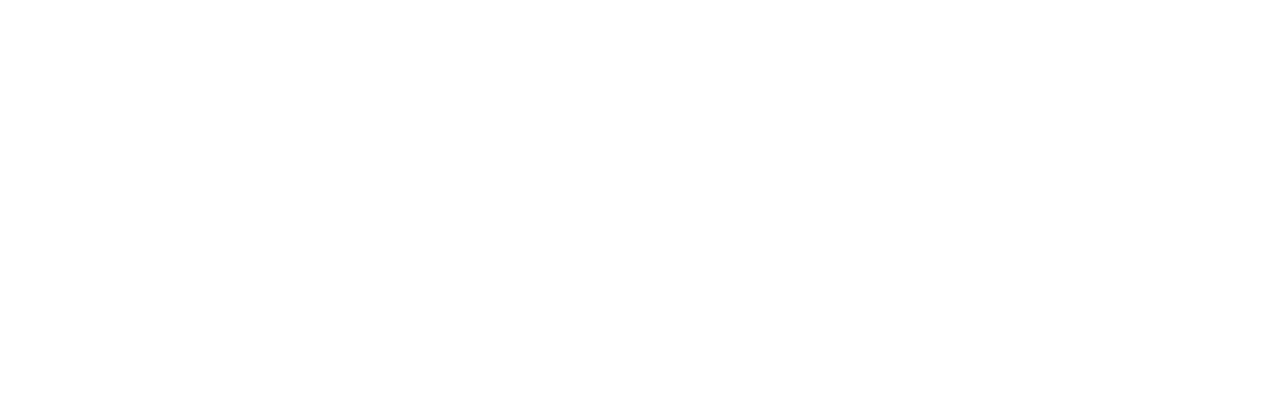
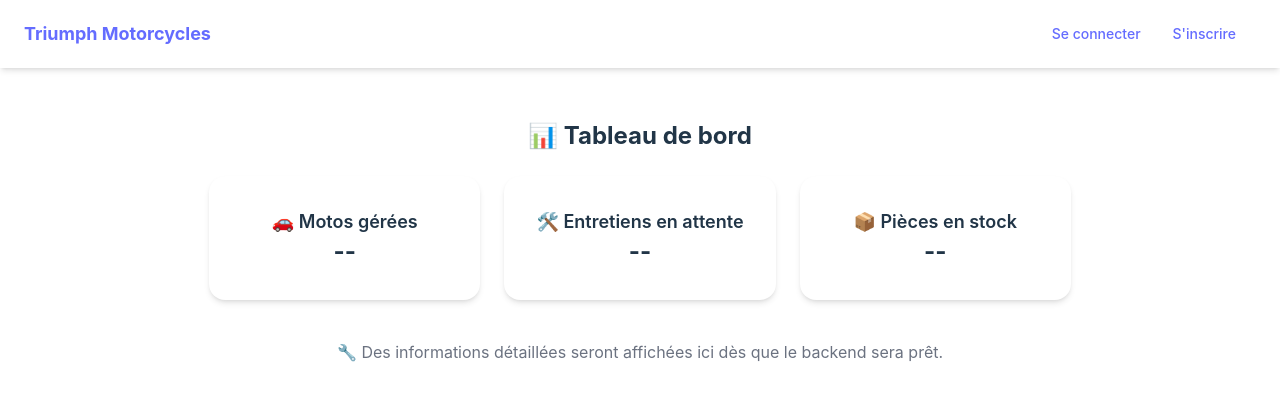
Before and after one commit to 37anton/CLEANCODEGROUPE10, a React (Vite) app in the folder front/: page /dashboard in a window 1280 px wide. Before the commit this address had no page. Shown: the top 400 px of the page. Built offline with nearby package versions, Linux system fonts and the light colour scheme; what notyf would draw is missing.

Commit message:
Mise en place du dashboard et d'une navbar (à améliorer)

```diff
--- a/front/src/App.tsx
+++ b/front/src/App.tsx
@@ -2,16 +2,25 @@
 import { BrowserRouter as Router, Routes, Route } from "react-router-dom";
 import Login from "./pages/Login";
 import Register from "./pages/Register";
+import Navbar from "./components/Navbar";
+import Dashboard from "./pages/Dashboard";
+import { AuthProvider } from "./context/AuthContext";
 
 
 function App() {
   return (
+    <AuthProvider>
       <Router>
+          <Navbar />
+          <div className="pt-16">
             <Routes>
               <Route path="/login" element={<Login />} />
               <Route path="/register" element={<Register />} />
+              <Route path="/dashboard" element={<Dashboard />} />
             </Routes>
+          </div>
         </Router>
+      </AuthProvider>
   );
 }
 
--- /dev/null
+++ b/front/src/components/Card.tsx
@@ -0,0 +1,21 @@
+import React from "react";
+
+interface CardProps {
+  title: string;
+  value: string | number;
+  icon?: string;
+}
+
+const Card: React.FC<CardProps> = ({ title, value, icon }) => {
+  return (
+    <div className="card w-full bg-base-100 shadow-md p-6 flex flex-col items-center text-center">
+      <h2 className="text-lg font-semibold">
+        {icon && <span className="mr-2">{icon}</span>}
+        {title}
+      </h2>
+      <p className="text-2xl font-bold">{value}</p>
+    </div>
+  );
+};
+
+export default Card;
--- /dev/null
+++ b/front/src/components/Navbar.tsx
@@ -0,0 +1,21 @@
+import { Link } from "react-router-dom";
+
+const Navbar = () => {
+  return (
+    <nav className="navbar bg-base-100 shadow-md fixed top-0 left-0 w-full px-6 z-50">
+      <div className="flex-1">
+        <Link to="/" className="text-lg font-bold">
+          Triumph Motorcycles
+        </Link>
+      </div>
+      <div className="flex-none">
+        <ul className="menu menu-horizontal px-1">
+          <li><Link to="/login">Se connecter</Link></li>
+          <li><Link to="/register">S'inscrire</Link></li>
+        </ul>
+      </div>
+    </nav>
+  );
+};
+
+export default Navbar;
--- /dev/null
+++ b/front/src/context/AuthContext.tsx
@@ -0,0 +1,35 @@
+import { createContext, useContext, useState } from "react";
+
+interface AuthContextType {
+  token: string | null;
+  login: (token: string) => void;
+  logout: () => void;
+}
+
+const AuthContext = createContext<AuthContextType | undefined>(undefined);
+
+export const AuthProvider = ({ children }: { children: React.ReactNode }) => {
+  const [token, setToken] = useState<string | null>(localStorage.getItem("token"));
+
+  const login = (newToken: string) => {
+    localStorage.setItem("token", newToken);
+    setToken(newToken);
+  };
+
+  const logout = () => {
+    localStorage.removeItem("token");
+    setToken(null);
+  };
+
+  return (
+    <AuthContext.Provider value={{ token, login, logout }}>
+      {children}
+    </AuthContext.Provider>
+  );
+};
+
+export const useAuth = () => {
+  const context = useContext(AuthContext);
+  if (!context) throw new Error("useAuth must be used within an AuthProvider");
+  return context;
+};
--- /dev/null
+++ b/front/src/pages/Dashboard.tsx
@@ -0,0 +1,23 @@
+import Card from "../components/Card";
+
+const Dashboard = () => {
+  return (
+    <div className="min-h-screen p-6">
+      <h1 className="text-2xl font-bold mb-6">📊 Tableau de bord</h1>
+
+      {/* Statistiques en cartes */}
+      <div className="grid grid-cols-1 md:grid-cols-3 gap-6">
+        <Card title="🚗 Motos gérées" value="--" />
+        <Card title="🛠️ Entretiens en attente" value="--" />
+        <Card title="📦 Pièces en stock" value="--" />
+      </div>
+
+      {/* Placeholder pour les futures données */}
+      <div className="mt-10 text-gray-500 text-center">
+        🔧 Des informations détaillées seront affichées ici dès que le backend sera prêt.
+      </div>
+    </div>
+  );
+};
+
+export default Dashboard;
--- a/front/src/pages/Login.tsx
+++ b/front/src/pages/Login.tsx
@@ -31,7 +31,7 @@
   };
 
   return (
-    <div className="flex flex-col justify-center items-center h-screen bg-gray-100">
+    <div className="flex flex-col justify-center items-center">
       <form onSubmit={handleLogin} className="flex flex-col gap-4">
         <input
           type="email"
```
Lines whose indentation alone changed are shown as unchanged.
